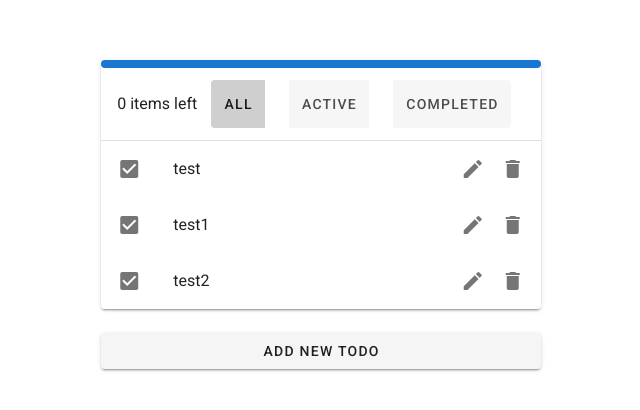
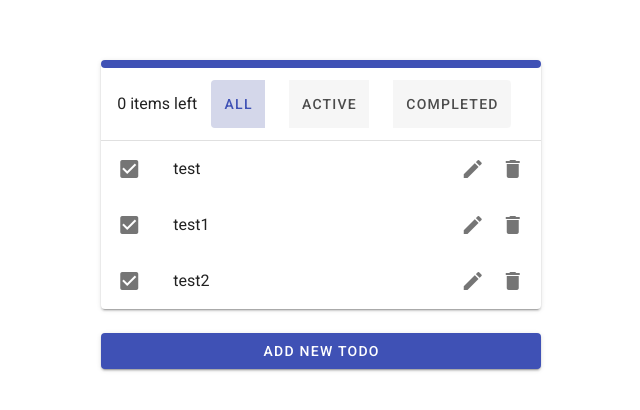
Before and after one commit to MaksNikitin/vuejs-todo-list, a Vue app: page / in a window 1280 px wide. Shown: the part 174-584 px from the top of the page, without its empty margins (319-959 px from the left). Built offline with nearby package versions, Linux system fonts and the light colour scheme.

Commit message:
add theming support

```diff
--- a/src/components/ToDoList/ToDoList.vue
+++ b/src/components/ToDoList/ToDoList.vue
@@ -14,7 +14,7 @@
       <v-list-item class="d-flex justify-space-between">
         <div>{{ activeToDos.length }} items left</div>
         <div class="pb-3 pt-3">
-          <v-btn-toggle v-model="filterValue">
+          <v-btn-toggle v-model="filterValue" color="primary">
             <v-btn class="mr-3 ml-3 toggle-btn">
               ALL
             </v-btn>
@@ -48,6 +48,7 @@
     <div class="d-flex justify-center mb-6">
       <v-btn
         class="add-btn"
+        color="primary"
         @click="addToDo"
       >
         Add New Todo
--- a/src/components/UpdateDialog/UpdateDialog.vue
+++ b/src/components/UpdateDialog/UpdateDialog.vue
@@ -38,10 +38,14 @@
         <v-btn
           :disabled="!isValid"
           @click="saveChanges"
+          color="primary"
         >
           Save
         </v-btn>
-        <v-btn @click="discardChanges">
+        <v-btn
+          @click="discardChanges"
+          color="secondary"
+        >
           Cancel
         </v-btn>
       </v-card-actions>
--- a/src/plugins/vuetify.ts
+++ b/src/plugins/vuetify.ts
@@ -1,11 +1,24 @@
 import Vue from 'vue';
 import Vuetify from 'vuetify';
+import colors from 'vuetify/es5/util/colors';
 import 'vuetify/dist/vuetify.min.css';
 import '@mdi/font/css/materialdesignicons.css';
 
 Vue.use(Vuetify);
 
 export default new Vuetify({
+  theme: {
+    themes: {
+      light: {
+        primary: colors.indigo.base,
+        secondary: colors.indigo.lighten3,
+      },
+      dark: {
+        primary: colors.indigo.base,
+        secondary: colors.indigo.lighten3,
+      },
+    },
+  },
   icons: {
     iconfont: 'mdi',
   },
```
